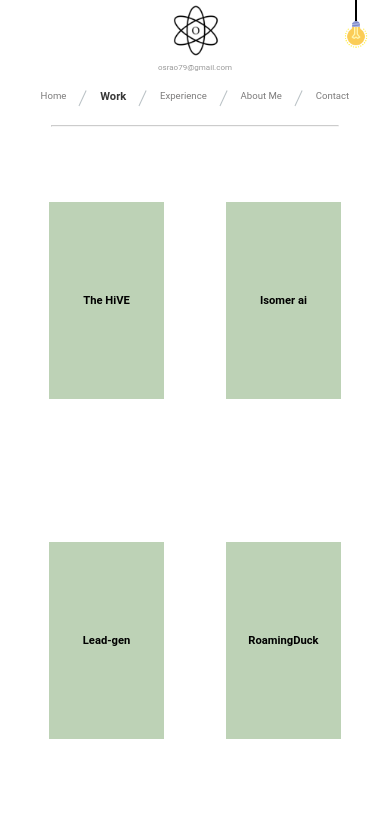
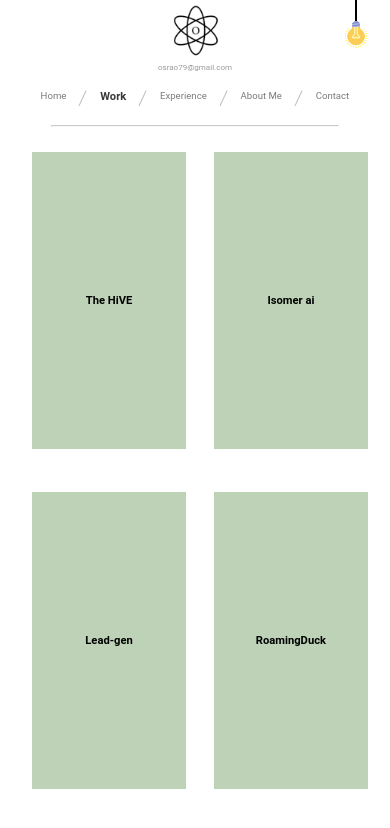
Before and after one commit to osrao79/Porfolio2023, a React (Create React App) app: page /work in a window 390 px wide. Shown: the top 828 px of the page. Built offline with nearby package versions, Linux system fonts and the light colour scheme.

Commit message:
responsive fix

```diff
--- a/src/comopnents/about/about.css
+++ b/src/comopnents/about/about.css
@@ -56,8 +56,8 @@
     width: 90%;
   }
   .tech-stack img{
-    width: 30px !important;
-    height: 30px !important;
+    width: 40px !important;
+    height: 40px !important;
   }
   .paragraph{
     font-size: 0.8rem;
@@ -69,8 +69,8 @@
     font-size: 0.7rem;
   }
     .tech-stack img{
-      width: 20px !important;
-      height: 20px !important;
+      width: 30px !important;
+      height: 30px !important;
     }
     .tech-stack{
       padding: 0;
@@ -79,14 +79,14 @@
   @media screen and (max-width: 390px){
 
     .tech-stack img{
-      width: 10px !important;
-      height: 10px !important;
+      width: 25px !important;
+      height: 25px !important;
     }
   }
 
   @media screen and (min-width: 1080px){
     .tech-stack img{
-      width: 50px !important;
-      height: 50px !important;
+      width: 60px !important;
+      height: 60px !important;
     }
   }
--- a/src/comopnents/work/work.css
+++ b/src/comopnents/work/work.css
@@ -1,16 +1,21 @@
 .work-container {
-  grid-template-columns: 1fr 1fr;
+  grid-template-columns: 50% 50%;
   place-items: center;
   width: 80%;
   height: 100%;
+  box-sizing: border-box;
+  gap: 10px;
 }
-.grid{
+
+.grid {
   display: grid;
   width: 50%;
 }
-.work-container .project{
-  width: 75%;
-  height: 55%;
+
+.work-container .project {
+  box-sizing: border-box;
+  width: 100%;
+  height: 100%;
   padding: 2rem;
   background-color: var(--color-primary);
   display: flex;
@@ -18,41 +23,49 @@
   justify-content: center;
   font-size: 1.2rem;
   font-weight: 600;
- flex-direction: column ;
+  flex-direction: column;
   transition: transform 330ms ease-in-out
 }
-.project:hover{
+
+.project:hover {
   cursor: pointer;
 }
-.work-container .project:hover{
+
+.work-container .project:hover {
   transform: scale(1.05);
 }
-.click-me{
+
+.click-me {
   font-size: 0.9rem;
   opacity: 0.6;
 }
-.project-desc{
+
+.project-desc {
   display: flex;
   position: relative;
 }
-.grid-item{
+
+.grid-item {
   display: flex;
   flex-direction: row;
   margin: 10px;
 }
-.grid-display{
+
+.grid-display {
   display: inline-flex;
   height: auto;
   object-fit: fill;
   width: 60%;
   max-height: 60vh;
 }
+
 .grid-img {
   max-height: 100%;
   max-width: 100%;
   object-fit: fill;
   opacity: 0.8;
 }
+
 .grid-desc {
   align-items: flex-end;
   display: flex;
@@ -62,13 +75,15 @@
   width: 40%;
   position: relative;
 }
-.back-btn{
+
+.back-btn {
   width: 30px;
   height: 30px;
   color: var(--color-primary);
 
 }
-.back-btn:hover{
+
+.back-btn:hover {
   cursor: pointer;
 }
 
@@ -78,6 +93,7 @@
   line-height: 1.5;
   margin: 4px 0;
 }
+
 .project-description {
   background-color: var(--color-primary);
   border-radius: 5px;
@@ -87,14 +103,16 @@
   padding: 8px;
   z-index: 2;
 }
+
 .project-tech {
-  font-family: source-code-pro,-apple-system,BlinkMacSystemFont,Helvetica Neue,sans-serif;
+  font-family: source-code-pro, -apple-system, BlinkMacSystemFont, Helvetica Neue, sans-serif;
   font-size: 0.7rem;
   line-height: 1.5;
   margin: 4px 0;
   font-weight: 600;
 }
-.go-back{
+
+.go-back {
   position: absolute;
   z-index: 2;
   left: -60px;
@@ -102,36 +120,46 @@
 
 
 
-@media screen and (max-width: 990px){
-  .grid{
+@media screen and (max-width: 990px) {
+  .grid {
     width: 90%;
     gap: 10px;
+    place-items: center;
   }
 }
-@media screen and (max-width: 700px){
-  .grid-item{
+
+@media screen and (max-width: 700px) {
+  .grid-item {
     flex-direction: column-reverse;
   }
-  .description, .grid-desc,.project-description,.grid-display{
+
+  .description,
+  .grid-desc,
+  .project-description,
+  .grid-display {
     width: 100%;
   }
 }
-@media screen and (max-width: 550px){
+
+@media screen and (max-width: 550px) {
   .work-container .project {
-  width: 50%;
-  height: 50%;
+    width: 90%;
+    height: 90%;
     font-size: 0.7rem;
     padding: 1rem;
     gap: 0;
   }
-  .go-back{
+
+  .go-back {
     left: -20px;
   }
-  .back-btn{
+
+  .back-btn {
     width: 20px;
     height: 20px;
   }
-  .project-title{
+
+  .project-title {
     font-size: 1rem;
   }
 }
```
Lines whose indentation alone changed are shown as unchanged.
